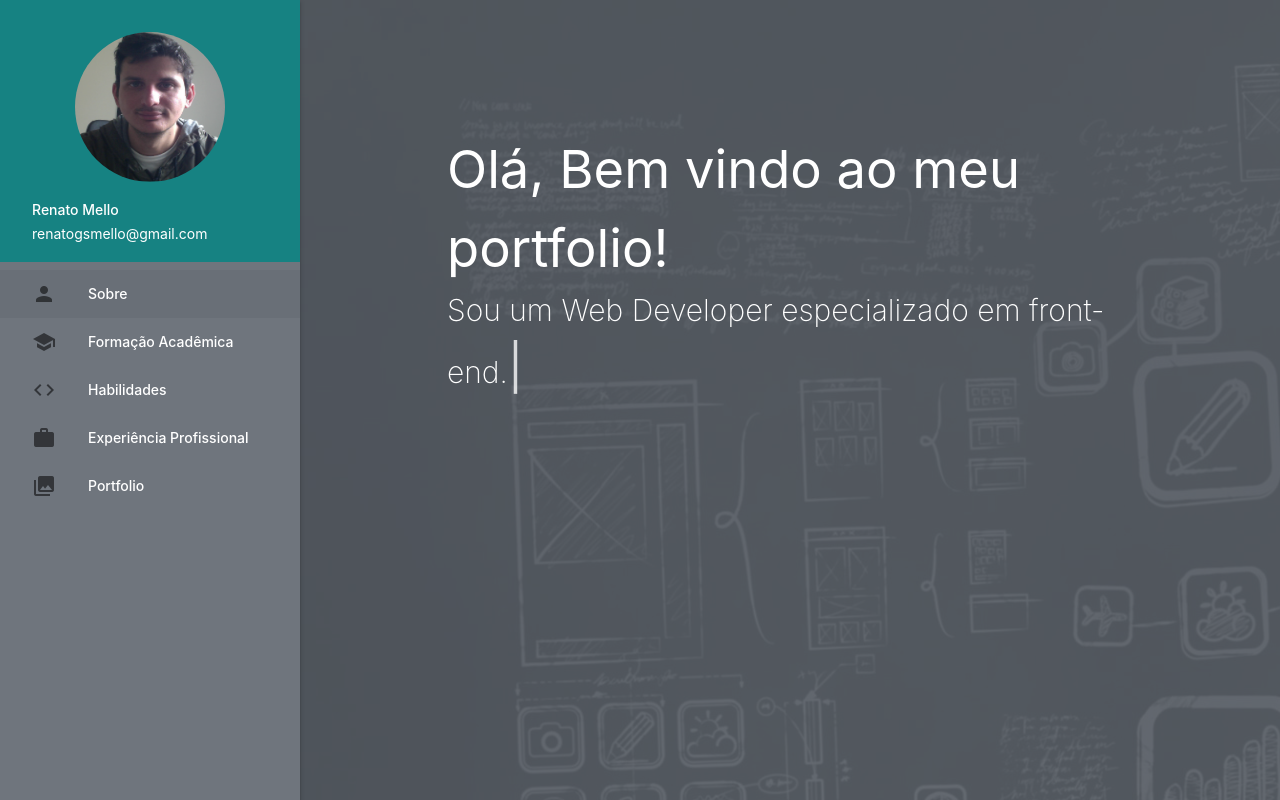
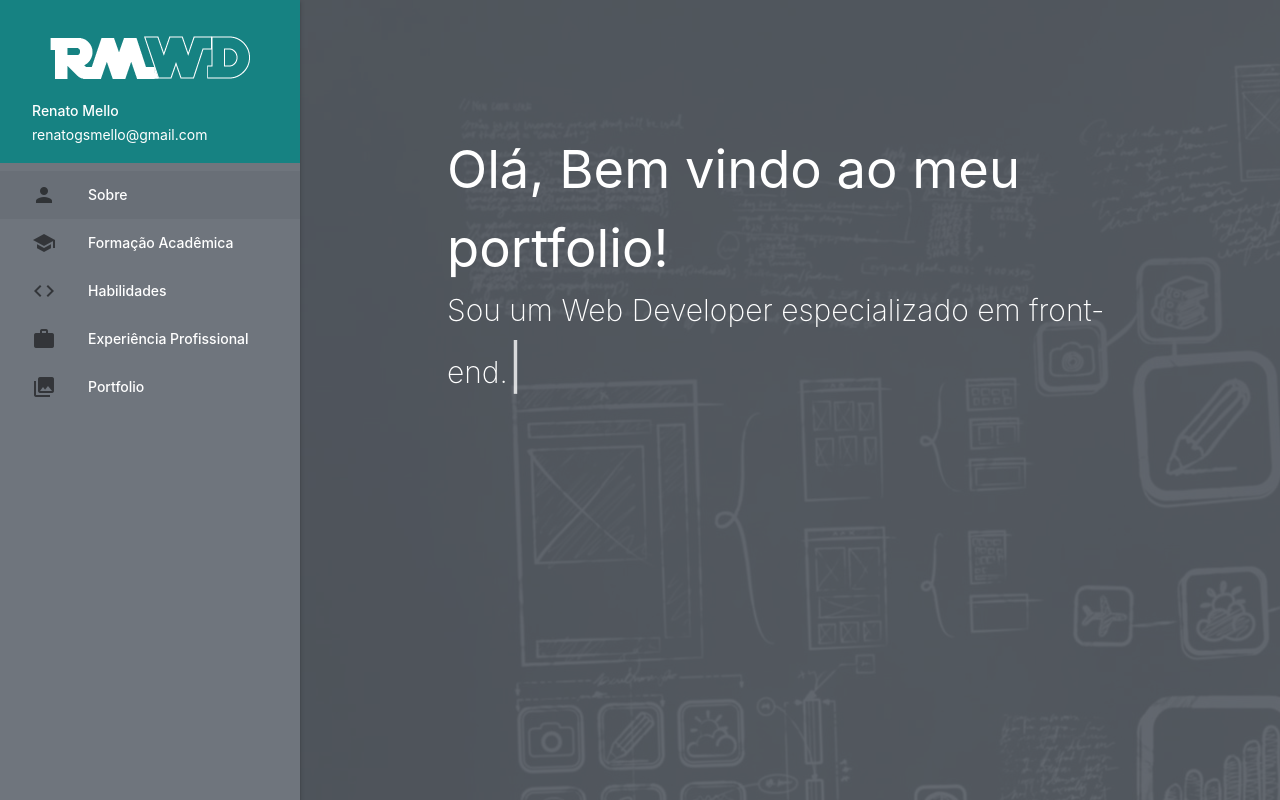
Before and after one commit to renatogsmello/portfolio, a website: page index.html in a window 1280 px wide. Drawn offline with nearby package versions, Linux system fonts and the light colour scheme.

Commit message:
ajuste na linha do tempo e inclusao da logo

```diff
--- a/index.html
+++ b/index.html
@@ -19,8 +19,8 @@
                 <li>
                     <div class="user-view">
                         <div class="background"></div>
+                            <img src="dist/assets/images/logo.png">
                         <a href="#user">
-                            <img class="circle" src="dist/assets/images/eu.png">
                         </a>
 <!--                        <a href="https://www.linkedin.com/in/renato-mello-20a5a84a/"><i class="fab fa-linkedin f-36"></i></a>-->
                         <a href="#name">
--- a/src/assets/sass/style.scss
+++ b/src/assets/sass/style.scss
@@ -29,6 +29,10 @@ ol{
         .user-view{
             .background{
                 background-color: #168282;
+            }
+            img{
+                display: block;
+                margin: 0 auto;
             }
             img.circle{
                 width: 150px;
```
Also changed, not shown: work.html (+2 -2 lines), dist/assets/images/1x/logo.png (added), dist/assets/images/logo.png (added), dist/assets/stylesheets/style.css, dist/assets/stylesheets/vertical-timeline.css, src/assets/images/logo.png (added).
